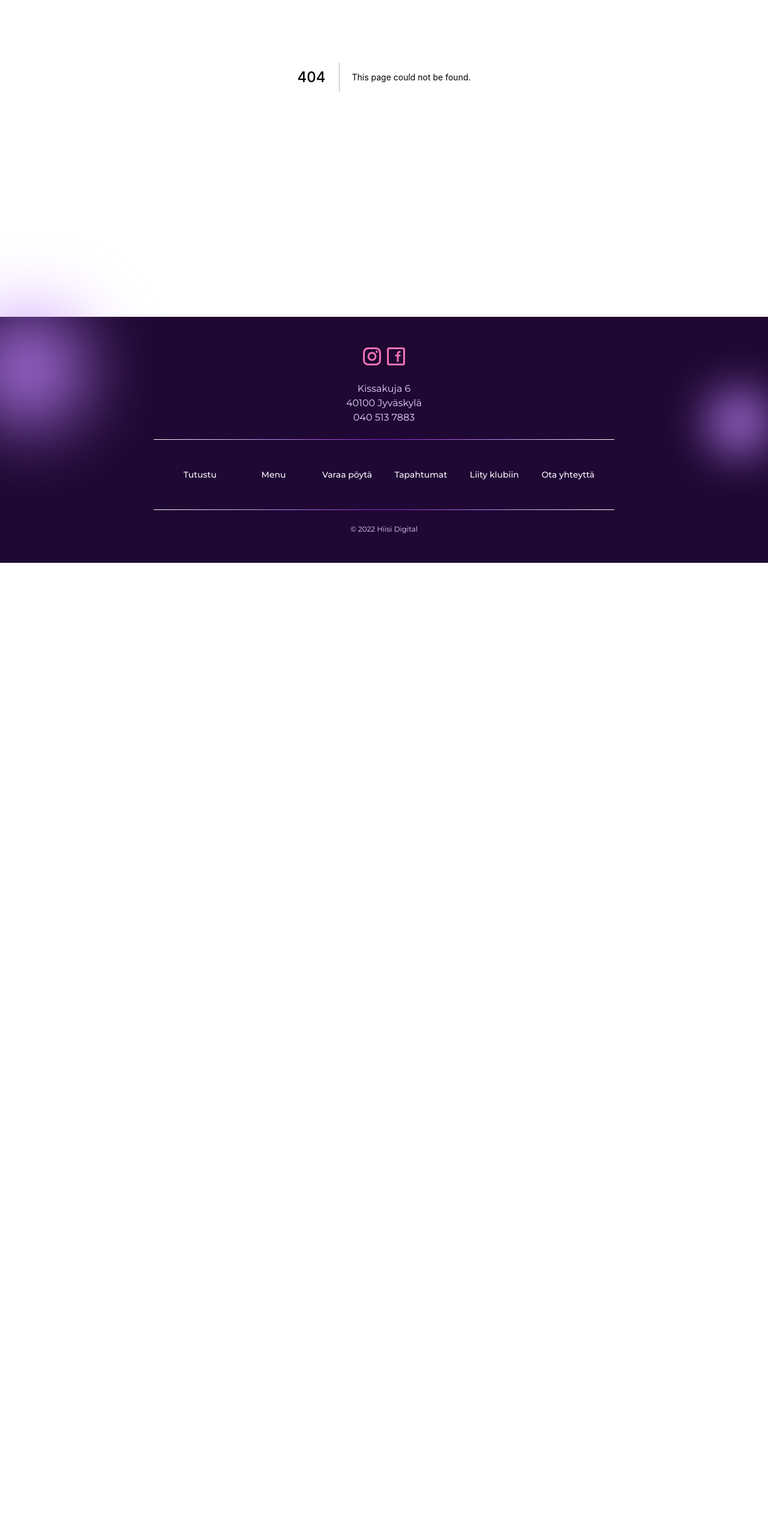
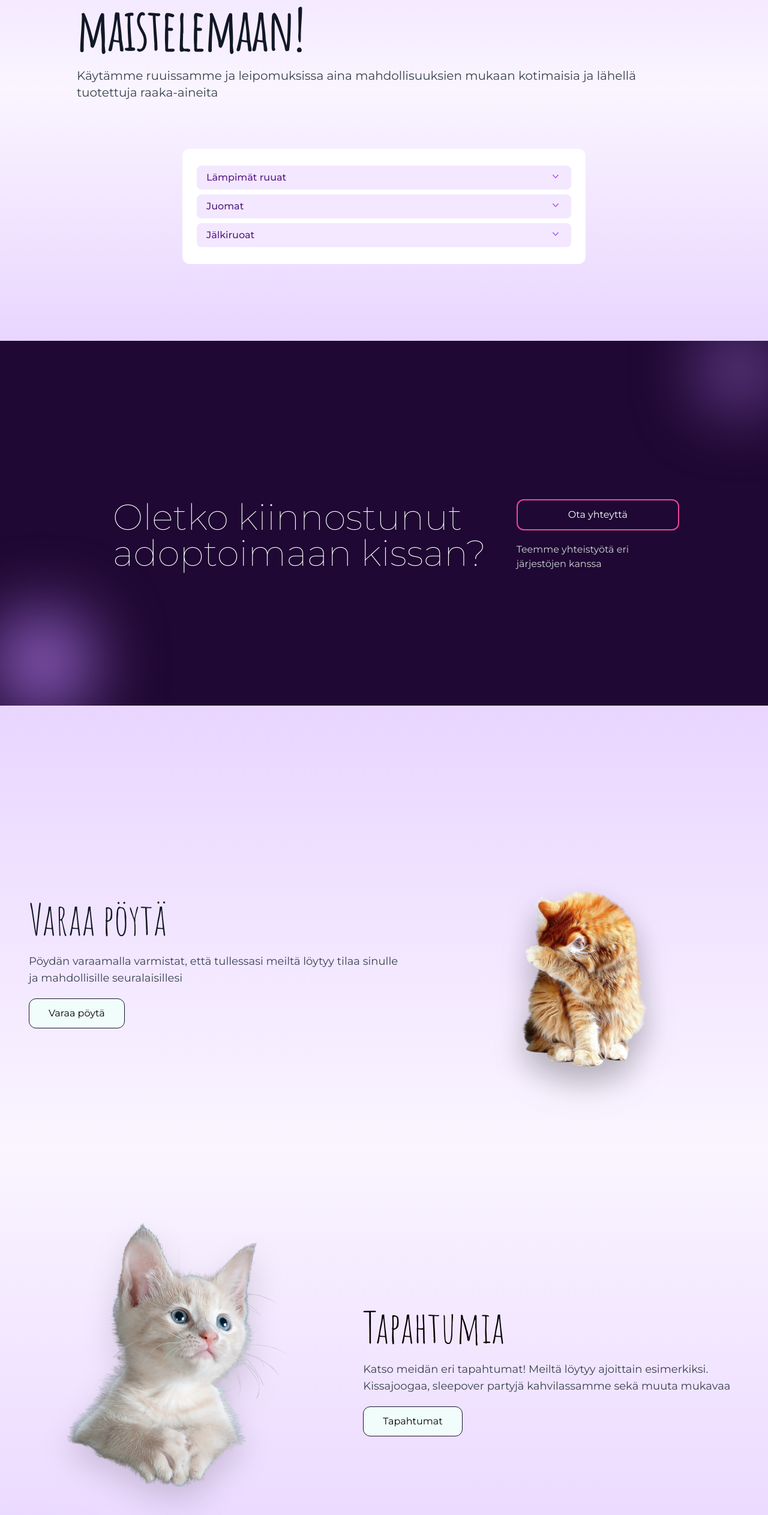
Before and after one commit to villetoimela/templates-cat-cafe, a Next.js app: page /menu in a window 1280 px wide. Before the commit this address had no page. Shown: the part 272-2797 px from the top of the page at 60% size. Before the commit the page ends 1210 px from the top, so only its background shows below. Built offline with nearby package versions, Linux system fonts and the light colour scheme.

Commit message:
added menu page

```diff
--- /dev/null
+++ b/pages/menu.js
@@ -0,0 +1,65 @@
+import React from 'react'
+import PrimaryHeader from '../components/cat-showcase/cat-showcase-header'
+import DessertMenuDisclosure from '../components/menu/dessert-menu-disclosure'
+import DrinkMenuDisclosure from '../components/menu/drink-menu-disclosure'
+import FoodMenuDisclosure from '../components/menu/food-menu-disclosure'
+import CallToAction from "../components/call-to-action"
+import InfoBlock from '../components/info-block'
+import InfoBlockReverse from '../components/info-block-reverse'
+
+const Menu = () => {
+    return (
+        <>
+            <div className="w-full px-4 pt-44 pb-32 bg-gradient-to-t from-purple-200 via-purple-50 to-purple-200">
+                <PrimaryHeader
+                    title="Katso meidän maukas menu ja tule maistelemaan!"
+                    text="Käytämme ruuissamme ja leipomuksissa aina mahdollisuuksien mukaan kotimaisia ja lähellä tuotettuja raaka-aineita"
+                />
+                <div className="mx-auto w-full max-w-2xl rounded-xl bg-white p-6">
+
+                    <FoodMenuDisclosure
+                        title="Lämpimät ruuat"
+                    />
+
+                    <DrinkMenuDisclosure
+                        title="Juomat"
+                    />
+
+                    <DessertMenuDisclosure
+                        title="Jälkiruoat"
+                    />
+
+                </div>
+            </div>
+
+            <CallToAction
+                mainText="Oletko kiinnostunut adoptoimaan kissan?"
+                buttonText="Ota yhteyttä"
+                text="Teemme yhteistyötä eri järjestöjen kanssa"
+            />
+
+            <section className="py-14 md:py-20 bg-gradient-to-t from-purple-200 via-purple-50 to-purple-200">
+                <div className="flex flex-col px-8 mx-auto space-y-12 max-w-7xl xl:px-12">
+
+                    <InfoBlock
+                        imgSrc="/kissa-no-bg-11.png"
+                        title="Varaa pöytä"
+                        text="Pöydän varaamalla varmistat, että tullessasi meiltä löytyy tilaa sinulle ja mahdollisille seuralaisillesi"
+                        buttonText="Varaa pöytä"
+                    />
+
+                    <InfoBlockReverse
+                        imgSrc="/kissa-no-bg-7.png"
+                        title="Tapahtumia"
+                        text="Katso meidän eri tapahtumat! Meiltä löytyy ajoittain esimerkiksi. Kissajoogaa, sleepover partyjä kahvilassamme sekä muuta mukavaa "
+                        buttonText="Tapahtumat"
+                    />
+
+                </div>
+            </section>
+        </>
+
+    )
+}
+
+export default Menu
```
